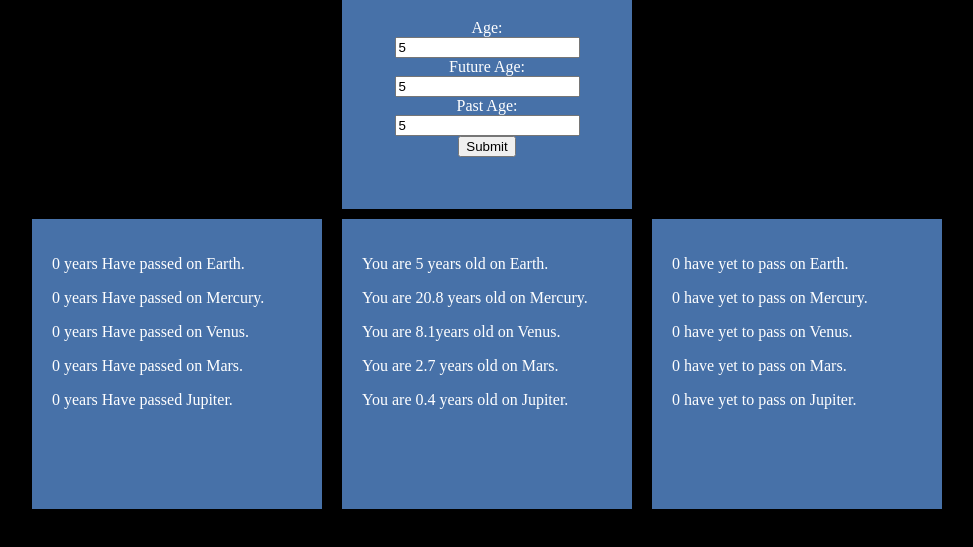
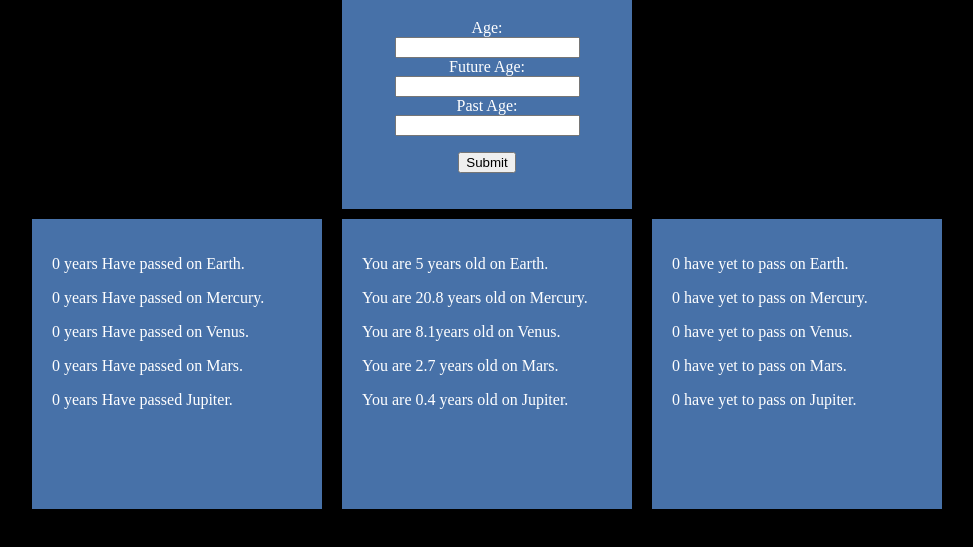
Before and after one commit to ambibma/galactic-age-calculator, a website built with webpack: page src/index.html in a window 1280 px wide. Both pictures are taken after typing "5", "5", "5" into the empty fields and a click on the button "Submit". Shown: the part 161-708 px from the top of the page, without its empty margins (153-1126 px from the left). Built offline with nearby package versions, Linux system fonts and the light colour scheme.

Commit message:
Add warning message to form, fix minor bugs

```diff
--- a/src/galacticAge.js
+++ b/src/galacticAge.js
@@ -48,7 +48,7 @@ export default class GalacticAge {
     return parseFloat(((this.earthYears - this.pastEarthAge)/1.88).toFixed(1));
   }
   toJupiterYears(){
-    return parseFloat(((this.earthYears/11.86)).toFixed(1))
+    return parseFloat(((this.earthYears/11.86)).toFixed(1));
   }
   nextJupiterBirthday(){
     return parseFloat(((this.futureEarthAge - this.earthYears)/11.86).toFixed(1));
--- a/src/index.html
+++ b/src/index.html
@@ -16,6 +16,7 @@
           <input type="number" id="futureAge" name="futureAge"><br>
           <label for="pastAge">Past Age:</label><br>
           <input type="number" id="pastAge" name="pastAge"><br>
+          <p id="warning" class="hidden">Error!<p>
           <button type="submit">Submit</button>
         </form>
 
--- a/src/index.js
+++ b/src/index.js
@@ -1,13 +1,19 @@
 import GalacticAge from "./galacticAge";
 import './css/styles.css';
 
-let galacticAge = new GalacticAge();
-debugger
 function handleFormSubmit(event){
   event.preventDefault();
   let age = document.getElementById('age').value;
   let futureAge = document.getElementById('futureAge').value;
   let pastAge = document.getElementById('pastAge').value;
+  let warning = document.getElementById("warning");
+  let galacticAge = new GalacticAge();
+  console.log(age);
+  console.log(futureAge);
+  console.log(pastAge);
+  console.log(galacticAge)
+    if(age >= pastAge && age <= futureAge){
+      warning.classList.add('hidden');
       let resultsPast = document.getElementById('pastResults');
       let resultsPresent = document.getElementById('presentResults');
       let resultsFuture = document.getElementById('futureResults');
@@ -47,6 +53,10 @@ function handleFormSubmit(event){
       venusFuture.innerText = galacticAge.nextVenusBirthday();
       marsFuture.innerText = galacticAge.nextMarsBirthday();
       jupiterFuture.innerText = galacticAge.nextJupiterBirthday();
-  // document.getElementById("ageForm").reset();
+    } else{
+      warning.classList.remove('hidden');
+
+    }
+  document.getElementById("ageForm").reset();
 }
 document.getElementById("ageForm").addEventListener("submit", handleFormSubmit);
```
Also changed, not shown: src/css/styles.css (line endings or trailing spaces). Lines whose indentation alone changed are shown as unchanged.
